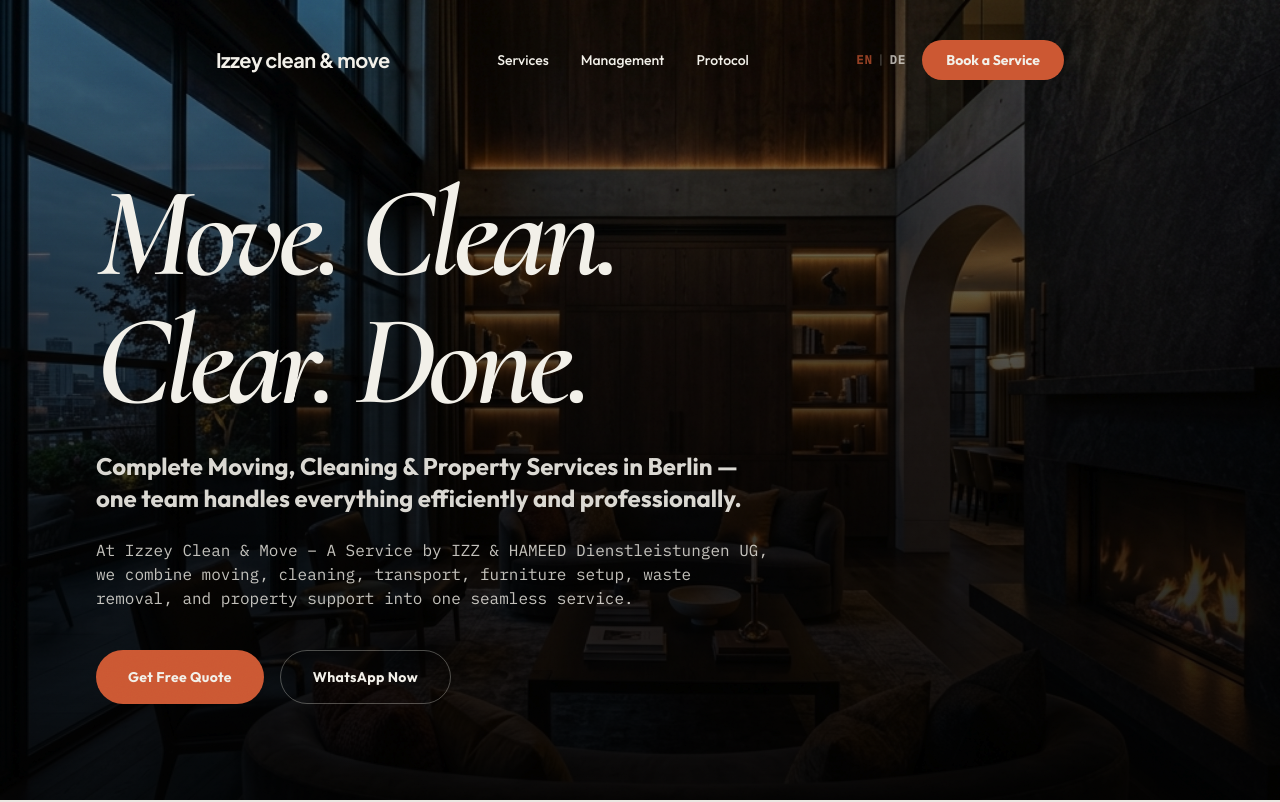
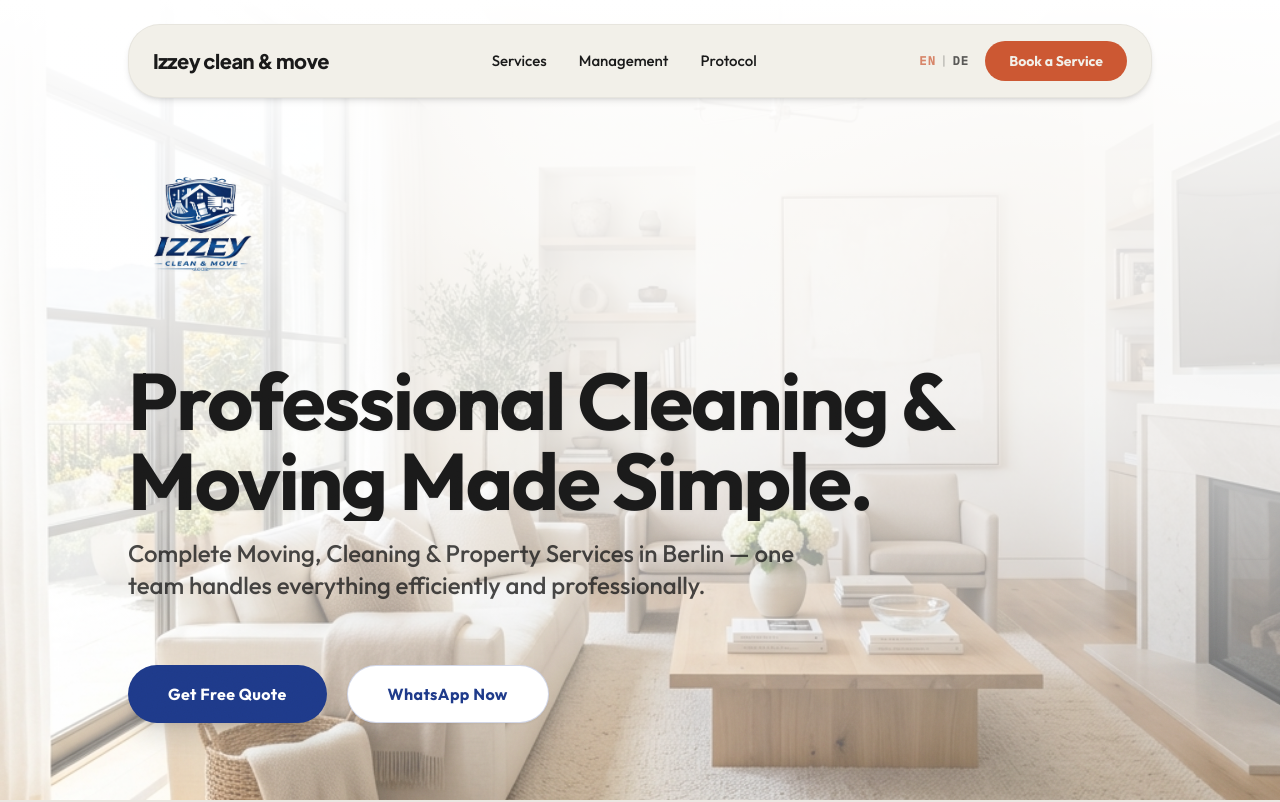
Before and after one commit to Shaazomar/Izzeycleanandmove, a React (Vite) app: page / in a window 1280 px wide. Shown: the top 802 px of the page. Built offline with nearby package versions, Linux system fonts and the light colour scheme.

Commit message:
Update Hero UI, logo, and translation assets

```diff
--- a/src/components/Hero.jsx
+++ b/src/components/Hero.jsx
@@ -10,10 +10,10 @@
     let ctx = gsap.context(() => {
       const texts = gsap.utils.toArray('.hero-elem');
       gsap.fromTo(texts,
-        { y: 40, opacity: 0 },
+        { y: 30, opacity: 0 },
         {
-          y: 0, opacity: 1, stagger: 0.08, duration: 1.2,
-          ease: 'power3.out', delay: 0.2
+          y: 0, opacity: 1, stagger: 0.1, duration: 1,
+          ease: 'power3.out', delay: 0.1
         }
       );
     }, containerRef);
@@ -23,41 +23,46 @@
   return (
     <section
       ref={containerRef}
-      className="relative min-h-[100dvh] w-full flex items-center md:items-end justify-start p-6 md:p-12 lg:p-24 overflow-hidden pt-32 md:pt-0"
+      className="relative min-h-[100dvh] w-full flex flex-col justify-center px-6 md:px-16 lg:px-32 overflow-hidden bg-white"
     >
-      {/* Background Image with Organic Tech Mood filter */}
+      {/* Bright Background Image */}
       <div
         className="absolute inset-0 z-0 bg-cover bg-center"
-        style={{ backgroundImage: 'url("/hero-bg.png")' }}
+        style={{ backgroundImage: 'url("/hero-bg-bright.png")' }}
       >
-        <div className="absolute inset-0 bg-gradient-to-t from-dark via-dark/80 to-primary/50 mix-blend-multiply"></div>
+        {/* Solid white top fading cleanly into the image to merge the logo seamlessly */}
+        <div className="absolute inset-0 bg-gradient-to-b from-white via-white/80 to-white/30"></div>
       </div>
 
       {/* Content */}
-      <div className="relative z-10 max-w-3xl text-background">
-        <div className="overflow-hidden hero-elem mb-6">
-          <h1 className="font-drama italic text-5xl md:text-7xl lg:text-[8rem] leading-[0.9] tracking-tighter text-background">
+      <div className="relative z-10 max-w-4xl text-dark pt-12 md:pt-20 pb-8 flex flex-col items-start justify-center">
+
+        {/* Transparent Logo Placed Tightly Above Title */}
+        <div className="hero-elem mb-3 md:mb-5 w-24 sm:w-36 max-w-full">
+          <img
+            src="/logo.png"
+            alt="Izzey Clean & Move"
+            className="w-full h-auto object-contain drop-shadow-sm"
+          />
+        </div>
+
+        <div className="overflow-hidden hero-elem mb-4">
+          <h1 className="font-outfit font-extrabold text-[2.75rem] md:text-6xl lg:text-[5rem] leading-[1.05] tracking-tight text-dark drop-shadow-sm">
             {t('heroTitle')}
           </h1>
         </div>
 
         <div className="hero-elem mb-6">
-          <p className="font-body font-bold text-xl md:text-2xl text-background/90 max-w-2xl leading-relaxed">
+          <p className="font-body font-medium text-xl md:text-2xl text-dark/80 max-w-2xl leading-relaxed">
             {t('heroSub')}
           </p>
         </div>
 
-        <div className="hero-elem mb-10">
-          <p className="font-mono text-sm md:text-base text-background/80 max-w-2xl leading-relaxed">
-            {t('heroIntro')}
-          </p>
-        </div>
-
-        <div className="hero-elem flex flex-col sm:flex-row gap-4">
-          <a href="#book" className="inline-flex magnetic-btn bg-accent text-background px-8 py-4 rounded-[2rem] text-sm font-bold items-center justify-center gap-3">
+        <div className="hero-elem flex flex-col sm:flex-row gap-5 mt-10">
+          <a href="#book" className="inline-flex bg-[#1E3A8A] hover:bg-[#1E3A8A]/90 text-white px-10 py-4 rounded-full text-base font-bold items-center justify-center transition-all shadow-xl hover:shadow-2xl hover:-translate-y-1">
             <span className="relative z-10 tracking-wide">{t('btnQuote')}</span>
           </a>
-          <a href="https://wa.me/4917621709991" target="_blank" rel="noreferrer" className="inline-flex bg-transparent border border-background/30 hover:bg-background/10 transition-colors text-background px-8 py-4 rounded-[2rem] text-sm font-bold items-center justify-center gap-3">
+          <a href="https://wa.me/4917621709991" target="_blank" rel="noreferrer" className="inline-flex bg-white hover:bg-gray-50 border border-[#1E3A8A]/20 hover:border-[#1E3A8A]/40 text-[#1E3A8A] px-10 py-4 rounded-full text-base font-bold items-center justify-center transition-all shadow-sm hover:shadow-md">
             <span className="relative z-10 tracking-wide">{t('btnWhatsApp')}</span>
           </a>
         </div>
--- a/src/components/Navbar.jsx
+++ b/src/components/Navbar.jsx
@@ -27,13 +27,13 @@
     <div className="fixed top-6 left-0 right-0 z-[100] flex justify-center px-4 pointer-events-none">
       <nav
         ref={navRef}
-        className="pointer-events-auto flex items-center justify-between px-6 py-4 rounded-full w-full max-w-4xl transition-all duration-300 [&.scrolled]:bg-background/60 [&.scrolled]:backdrop-blur-xl [&.scrolled]:border [&.scrolled]:border-primary/10 [&.scrolled]:shadow-sm text-background [&.scrolled]:text-dark"
+        className="pointer-events-auto flex items-center justify-between px-6 py-4 rounded-[2rem] w-full max-w-5xl transition-all duration-300 bg-[#F2F0E9] border border-dark/5 shadow-md text-dark font-medium"
       >
-        <div className="font-heading font-bold text-xl tracking-tight">
+        <div className="font-heading font-extrabold text-xl tracking-tight">
           {t('brandName')}
         </div>
 
-        <div className="hidden md:flex items-center gap-8 font-body font-medium text-sm">
+        <div className="hidden md:flex items-center gap-8 font-body font-medium text-[15px]">
           <a href="#services" className="magnetic-link">{t('navServices')}</a>
           <a href="#management" className="magnetic-link">{t('navManagement')}</a>
           <a href="#protocol" className="magnetic-link">{t('navProtocol')}</a>
--- a/src/locales/translations.js
+++ b/src/locales/translations.js
@@ -10,7 +10,7 @@
     navBook: "Book a Service",
 
     // Hero
-    heroTitle: "Move. Clean. Clear. Done.",
+    heroTitle: "Professional Cleaning & Moving Made Simple.",
     heroSub: "Complete Moving, Cleaning & Property Services in Berlin — one team handles everything efficiently and professionally.",
     heroIntro: "At Izzey Clean & Move – A Service by IZZ & HAMEED Dienstleistungen UG, we combine moving, cleaning, transport, furniture setup, waste removal, and property support into one seamless service.",
     btnQuote: "Get Free Quote",
@@ -128,7 +128,7 @@
     navBook: "Service Buchen",
 
     // Hero
-    heroTitle: "Umziehen. Reinigen. Räumen. Fertig.",
+    heroTitle: "Professionelle Reinigung & Umzüge leicht gemacht.",
     heroSub: "Komplette Umzugs-, Reinigungs- & Immobilienservices in Berlin — ein Team erledigt alles effizient und professionell.",
     heroIntro: "Bei Izzey Clean & Move – Ein Service der IZZ & HAMEED Dienstleistungen UG – vereinen wir Umzug, Reinigung, Transport, Möbelmontage, Entsorgung und Objektbetreuung in einem nahtlosen Service.",
     btnQuote: "Kostenloses Angebot",
```
Also changed, not shown: public/hero-bg-bright.png (added), public/logo.png (added).
